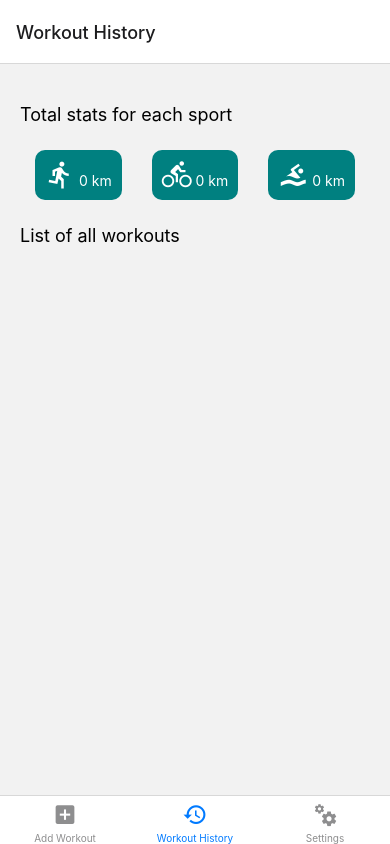
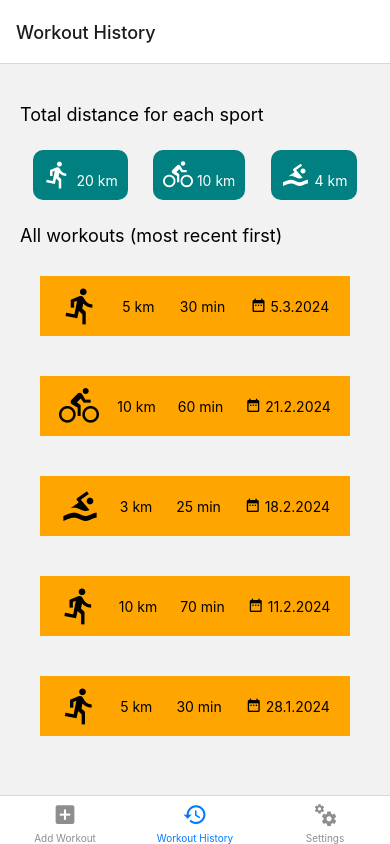
Before and after one commit to timppeli/workout-diary, a React Native app: screen / in a window 390 px wide. Built offline with nearby package versions, Linux system fonts and the light colour scheme.

Commit message:
Calendar

```diff
--- a/App.js
+++ b/App.js
@@ -1,44 +1,14 @@
-import { StatusBar } from 'expo-status-bar';
-import { MaterialCommunityIcons } from '@expo/vector-icons';
-import { StyleSheet, Text, View } from 'react-native';
-import { NavigationContainer } from '@react-navigation/native';
-import { createBottomTabNavigator } from '@react-navigation/bottom-tabs';
-import AddWorkout from './screens/AddWorkout';
-import WorkoutHistory from './screens/WorkoutHistory';
-import Settings from './screens/Settings';
-import Styles from './styles/Styles';
+import { useState } from 'react';
 import { WorkoutContext } from './contexts/Contexts';
-import { useState } from 'react';
-
-const Tab = createBottomTabNavigator();
+import DummyData from './components/Data';
+import Navigation from './components/Navigation';
 
 export default function App() {
-
-  const [workouts, setWorkouts] = useState([]);
-
-  console.log(workouts);
+  const [workouts, setWorkouts] = useState(DummyData);
 
   return (
     <WorkoutContext.Provider value={{ workouts, setWorkouts }}>
-    <Navigation />
+      <Navigation />
     </WorkoutContext.Provider>
   );
-
-  function Navigation() {
-    return (
-      <NavigationContainer>
-        <Tab.Navigator initialRouteName='history'>
-          <Tab.Screen name="add" options={{title:"Add Workout", tabBarIcon: ({ color, size }) => (
-              <MaterialCommunityIcons name="plus-box" color={color} size={size} />
-            )}} component={AddWorkout} style={Styles.test} />
-          <Tab.Screen name="history" options={{title:"Workout History", tabBarIcon: ({ color, size }) => (
-              <MaterialCommunityIcons name="history" color={color} size={size} />
-            )}} component={WorkoutHistory} />
-          <Tab.Screen name="settings" options={{title:"Settings", tabBarIcon: ({ color, size }) => (
-              <MaterialCommunityIcons name="cogs" color={color} size={size} />
-            )}} component={Settings} />
-        </Tab.Navigator>
-      </NavigationContainer>
-    );
-  }
 }
--- /dev/null
+++ b/components/Data.js
@@ -0,0 +1,40 @@
+export const DummyData = [
+  {
+    type: 'Run',
+    distance: 5,
+    duration: 30,
+    date: { day: 5, month: 3, year: 2024 },
+  },
+  {
+    type: 'Bike',
+    distance: 10,
+    duration: 60,
+    date: { day: 21, month: 2, year: 2024 },
+  },
+  {
+    type: 'Swim',
+    distance: 1,
+    duration: 30,
+    date: { day: 3, month: 1, year: 2024 },
+  },
+  {
+    type: 'Swim',
+    distance: 3,
+    duration: 25,
+    date: { day: 18, month: 2, year: 2024 },
+  },
+  {
+    type: 'Run',
+    distance: 10,
+    duration: 70,
+    date: { day: 11, month: 2, year: 2024 },
+  },
+  {
+    type: 'Run',
+    distance: 5,
+    duration: 30,
+    date: { day: 28, month: 1, year: 2024 },
+  },
+];
+
+export default DummyData;
--- /dev/null
+++ b/components/Navigation.js
@@ -0,0 +1,33 @@
+import { MaterialCommunityIcons } from '@expo/vector-icons';
+import { NavigationContainer } from '@react-navigation/native';
+import { createBottomTabNavigator } from '@react-navigation/bottom-tabs';
+import AddWorkout from '../screens/AddWorkout';
+import WorkoutHistory from '../screens/WorkoutHistory';
+import Settings from '../screens/Settings';
+import Styles from '../styles/Styles';
+
+const Tab = createBottomTabNavigator();
+
+export default function Navigation() {
+    return (
+        <NavigationContainer>
+            <Tab.Navigator initialRouteName='history'>
+                <Tab.Screen name="add" options={{
+                    title: "Add Workout", tabBarIcon: ({ color, size }) => (
+                        <MaterialCommunityIcons name="plus-box" color={color} size={size} />
+                    )
+                }} component={AddWorkout} style={Styles.test} />
+                <Tab.Screen name="history" options={{
+                    title: "Workout History", tabBarIcon: ({ color, size }) => (
+                        <MaterialCommunityIcons name="history" color={color} size={size} />
+                    )
+                }} component={WorkoutHistory} />
+                <Tab.Screen name="settings" options={{
+                    title: "Settings", tabBarIcon: ({ color, size }) => (
+                        <MaterialCommunityIcons name="cogs" color={color} size={size} />
+                    )
+                }} component={Settings} />
+            </Tab.Navigator>
+        </NavigationContainer>
+    );
+}
--- a/package.json
+++ b/package.json
@@ -14,7 +14,8 @@
     "expo": "~50.0.11",
     "expo-status-bar": "~1.11.1",
     "react": "18.2.0",
-    "react-native": "0.73.4"
+    "react-native": "0.73.4",
+    "react-native-calendars": "^1.1304.1"
   },
   "devDependencies": {
     "@babel/core": "^7.20.0"
--- a/screens/AddWorkout.js
+++ b/screens/AddWorkout.js
@@ -1,8 +1,9 @@
 import React, { useContext, useState } from 'react';
-import { View, Text, TextInput, Pressable, Button, Alert } from 'react-native';
+import { View, Text, TextInput, Pressable, Button, Alert, ScrollView, Modal } from 'react-native';
 import { MaterialCommunityIcons } from '@expo/vector-icons';
 import Styles from '../styles/Styles';
 import { WorkoutContext } from '../contexts/Contexts';
+import { Calendar } from 'react-native-calendars';
 
 export default function AddWorkout() {
   const workoutTypes = [
@@ -11,6 +12,8 @@ export default function AddWorkout() {
     { value: 'Swim', icon: 'swim' },
   ];
 
+  const [visible, setVisible] = useState(false);
+  const [date, setDate] = useState();
   const [workoutType, setWorkoutType] = useState('Run');
   const [distance, setDistance] = useState(0);
   const [duration, setDuration] = useState(0);
@@ -18,12 +21,16 @@ export default function AddWorkout() {
   const { setWorkouts } = useContext(WorkoutContext);
 
   function addNewWorkout() {
+    handleErrorsAndSendData();
+  }
 
-    handleErrors();
-
+  function dateSelected(day) {
+    setVisible(false);
+    setDate(day);
   }
 
   return (
+    <ScrollView>
       <View style={Styles.container}>
         <Text style={Styles.label}>Workout Type:</Text>
         <View style={Styles.radiobuttons}>
@@ -35,6 +42,13 @@ export default function AddWorkout() {
             );
           })}
         </View>
+        <Text style={Styles.label}>Workout Date:</Text>
+        <Modal visible={visible} transparent={true}>
+          <Calendar onDayPress={dateSelected} />
+        </Modal>
+        <Pressable style={Styles.dateSelector} onPress={() => setVisible(true)}>
+          <Text>{date ? date.dateString : "Select Date"}</Text>
+        </Pressable>
         <Text style={Styles.label}>Distance</Text>
         <TextInput
           style={Styles.input}
@@ -53,12 +67,24 @@ export default function AddWorkout() {
         />
         <Button color="teal" title="Add Workout" onPress={addNewWorkout}>Add Workout</Button>
       </View>
+    </ScrollView>
   );
 
-  function handleErrors() {
+  function handleErrorsAndSendData() {
     const hasInvalidValue = distance <= 0 || duration <= 0;
 
-    if (hasInvalidValue) {
+    if (date === undefined) {
+      Alert.alert(
+        'Invalid Input',
+        'Please select a date.',
+        [
+          {
+            text: 'OK'
+          },
+        ],
+        { cancelable: false }
+      );
+    } else if (hasInvalidValue) {
       Alert.alert(
         hasInvalidValue ? 'Invalid Input' : 'Success',
         hasInvalidValue ? (
@@ -72,10 +98,21 @@ export default function AddWorkout() {
         { cancelable: false }
       );
     } else {
-      setWorkouts(prev => [...prev, { type: workoutType, distance: parseInt(distance), duration: parseInt(duration) }]);
+      setWorkouts(prev => [...prev, { type: workoutType, date: date, distance: parseInt(distance), duration: parseInt(duration) }]);
       setWorkoutType('Run');
       setDistance(0);
       setDuration(0);
+      setDate('');
+      Alert.alert(
+        'Workout added succesfully!',
+        '',
+        [
+          {
+            text: 'OK'
+          },
+        ],
+        { cancelable: false }
+      );
     }
   }
 
--- a/screens/Settings.js
+++ b/screens/Settings.js
@@ -1,10 +1,11 @@
 import React from 'react';
 import { View, Text } from 'react-native';
+import Styles from '../styles/Styles';
 
 const Settings = () => {
   return (
-    <View>
-      <Text>Settings Screen</Text>
+    <View style={Styles.settings}>
+      <Text style={Styles.settingsText}>¯\_(ツ)_/¯</Text>
     </View>
   );
 };
--- a/screens/WorkoutHistory.js
+++ b/screens/WorkoutHistory.js
@@ -12,18 +12,27 @@ export default function WorkoutHistory() {
   const bikeDistanceTotal = getTotalDistanceByType(workouts, 'Bike');
   const swimDistanceTotal = getTotalDistanceByType(workouts, 'Swim');
 
+
+  const sortWorkoutsByDate = (workouts) => {
+    return workouts.sort((a, b) => {
+      const dateA = new Date(a.date.year, a.date.month - 1, a.date.day);
+      const dateB = new Date(b.date.year, b.date.month - 1, b.date.day);
+      return dateB - dateA;
+    });
+  };
+
   return (
     <View style={Styles.container}>
-      <Text style={Styles.label}>Total stats for each sport</Text>
+      <Text style={Styles.label}>Total distance for each sport</Text>
       <View style={Styles.statsContainer}>
         <Text style={Styles.statsItem}><MaterialCommunityIcons name={"run"} size={30} /> {runDistanceTotal} km</Text>
         <Text style={Styles.statsItem}><MaterialCommunityIcons name={"bike"} size={30} /> {bikeDistanceTotal} km</Text>
         <Text style={Styles.statsItem}><MaterialCommunityIcons name={"swim"} size={30} /> {swimDistanceTotal} km</Text>
       </View>
 
-      <Text style={Styles.label}>List of all workouts</Text>
+      <Text style={Styles.label}>All workouts (most recent first)</Text>
       <FlatList
-        data={workouts} renderItem={({ item }) => <ListItem workout={item} />}
+        data={sortWorkoutsByDate(workouts)} renderItem={({ item }) => <ListItem workout={item} />}
       />
     </View>
   );
@@ -34,10 +43,10 @@ export default function WorkoutHistory() {
 
     return (
       <View style={Styles.historylistItem}>
-        <Text style={Styles.itemText}>{workout.type}</Text>
+        <MaterialCommunityIcons name={icon} size={40} />
         <Text >{workout.distance + " km"} </Text>
         <Text >{workout.duration + " min"} </Text>
-        <MaterialCommunityIcons name={icon} size={40} />
+        <Text ><MaterialCommunityIcons name={"calendar-range"} size={16} /> {workout.date.day + "." + workout.date.month + "." + workout.date.year}</Text>
       </View>
     );
   }
--- a/styles/Styles.js
+++ b/styles/Styles.js
@@ -63,5 +63,20 @@ export default StyleSheet.create({
     padding: 10,
     borderRadius: 10,
     color: "#fff"
+  },
+  dateSelector: {
+    padding: 15,
+    borderWidth: 1,
+    borderColor: "#666",
+    backgroundColor: "#fff"
+  },
+  settings: {
+    flex: 1,
+    justifyContent: "center",
+    alignItems: "center",
+    fontSize: 50
+  },
+  settingsText: {
+    fontSize: 50
   }
 });
```
Also changed, not shown: Data.js (deleted, +0 -14 lines), 1 other file (tests, documents, lock files or other folders). Lines whose indentation alone changed are shown as unchanged.
